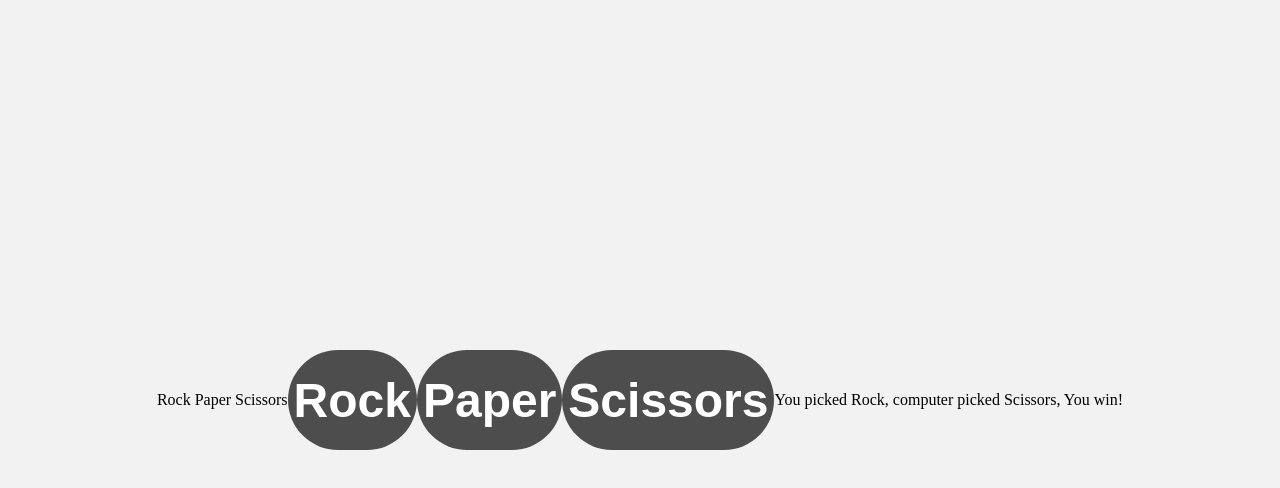
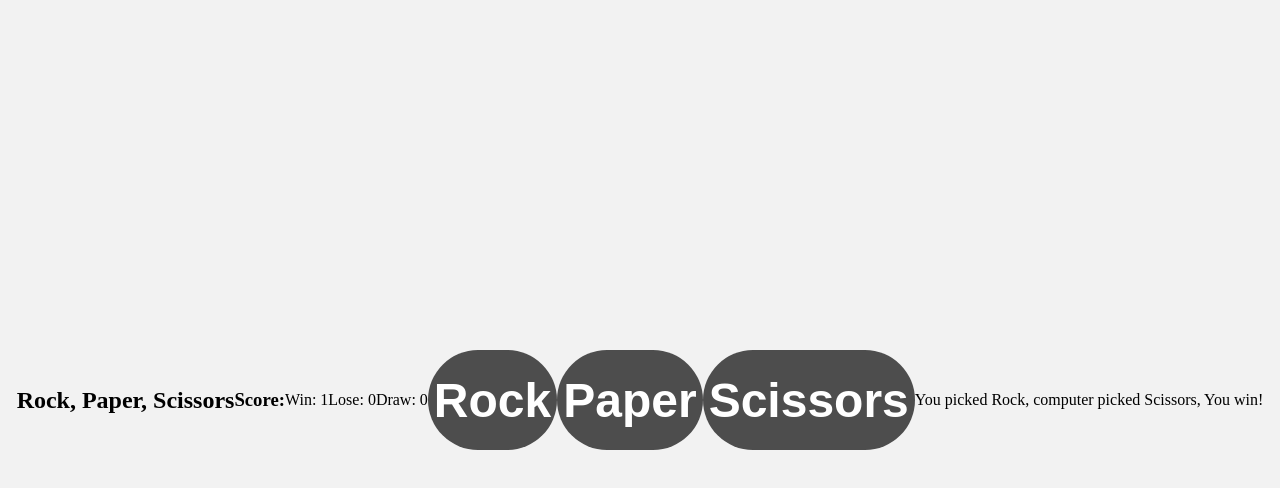
Before and after one commit to ccadarn/Java-Script-Homeworks-and-other-practice, a plain HTML site: page JavaScript Tutorial Full Course practise/RPS project/rock-paper-scissors.html in a window 1280 px wide. Both pictures are taken after a click on the button "Rock". Drawn offline with Linux system fonts and the light colour scheme; files that its build step writes are made by us from their sources.

Commit message:
added code to display score in RPS project

```diff
--- a/JavaScript Tutorial Full Course practise/RPS project/rock-paper-scissors.html
+++ b/JavaScript Tutorial Full Course practise/RPS project/rock-paper-scissors.html
@@ -7,7 +7,11 @@
     <link rel="stylesheet" href="styles.css" />
 </head>
 <body>
-    <p>Rock Paper Scissors</p>
+    <h2>Rock, Paper, Scissors</h3>
+    <h3>Score:</h4>
+    <p>Win: <span id="win-score">0</span></p>
+    <p>Lose: <span id="lose-score">0</span></p>
+    <p>Draw: <span id="draw-score">0</span></p>
     <button id="rock">Rock</button>
     <button id="paper">Paper</button>
     <button id="scissors">Scissors</button>
--- a/JavaScript Tutorial Full Course practise/RPS project/script.js
+++ b/JavaScript Tutorial Full Course practise/RPS project/script.js
@@ -50,10 +50,27 @@ let playGame = (playerMove) => {
     let winner = determineWinner(playerMove, computerMove);
     let message = resultsParagraph.innerText = `You picked ${playerMove}, computer picked ${computerMove}, ${winner}`;
 
+    //increment score
+    winner === 'Computer wins!' ? computerWin += 1 : (winner === 'You win!' ? youWin += 1 : draw += 1);
+    winDisplay.innerText = youWin;
+    loseDisplay.innerText = computerWin;
+    drawDisplay.innerText = draw;
+
     return message;
 }
 
-//getting buttons
+//Score recording
+let youWin = 0;
+let computerWin = 0;
+let draw = 0;
+
+//getting score from HTML
+const winScoreDisplay = document.getElementById('win-score');
+const loseScoreDisplay = document.getElementById('lose-score');
+const drawScoreDisplay = document.getElementById('draw-score');
+
+
+//getting buttons from HTML
 const rockButton = document.getElementById('rock');
 const paperButton = document.getElementById('paper');
 const scissorsButton = document.getElementById('scissors');
@@ -63,5 +80,11 @@ rockButton.addEventListener('click', () => {playGame('Rock')});
 paperButton.addEventListener('click', () => {playGame('Paper')});
 scissorsButton.addEventListener('click', () => {playGame('Scissors')});
 
-//result display
+//result display (this code is loaded first when page loads)
+//game result
 const resultsParagraph = document.getElementById('game-result');
+
+//score
+const winDisplay = document.getElementById('win-score');
+const loseDisplay = document.getElementById('lose-score');
+const drawDisplay = document.getElementById('draw-score');
```
